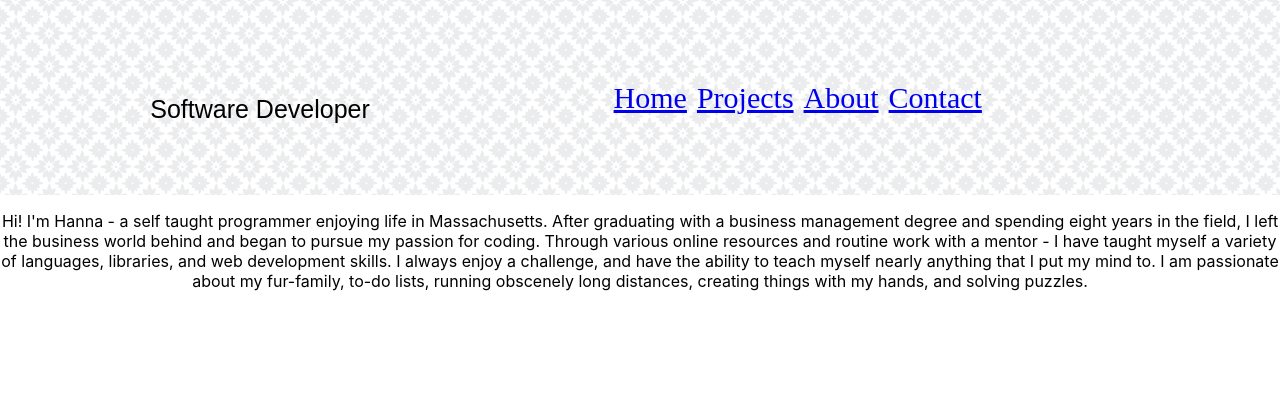
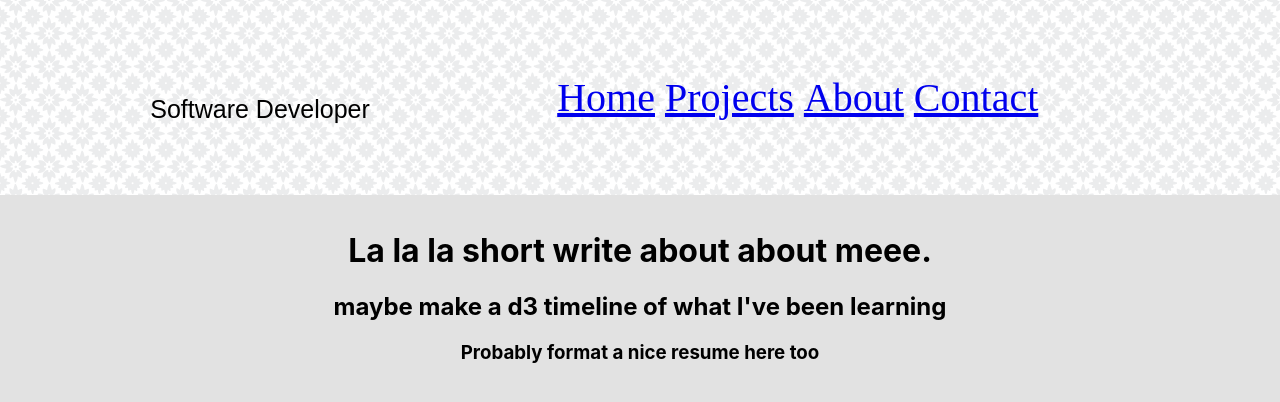
Before and after one commit to hannamlittlefield/AlexanderSucks, a React (Create React App) app: page /about in a window 1280 px wide. Shown: the top 402 px of the page. Built offline with nearby package versions, Linux system fonts and the light colour scheme; a web font is replaced by a local one.

Commit message:
adding basic css to about me page

```diff
--- a/src/AboutMe.js
+++ b/src/AboutMe.js
@@ -2,11 +2,16 @@ import React from 'react'
 
 export default function About(){
     return(
-        <p>Hi! I'm Hanna - a self taught programmer enjoying life in Massachusetts. After graduating with a business management degree and spending eight years in the field, I left the business world behind and began to pursue my passion for coding.
+        <div align="center" className="Projects">
+            {/*<p>Hi! I'm Hanna - a self taught programmer enjoying life in Massachusetts. After graduating with a business management degree and spending eight years in the field, I left the business world behind and began to pursue my passion for coding.
 
-        Through various online resources and routine work with a mentor - I have taught myself a variety of languages, libraries, and web development skills. I always enjoy a challenge, and have the ability to teach myself nearly anything that I put my mind to.
+            Through various online resources and routine work with a mentor - I have taught myself a variety of languages, libraries, and web development skills. I always enjoy a challenge, and have the ability to teach myself nearly anything that I put my mind to.
 
-        I am passionate about my fur-family, to-do lists, running obscenely long distances, creating things with my hands, and solving puzzles.
-        </p>
+            I am passionate about my fur-family, to-do lists, running obscenely long distances, creating things with my hands, and solving puzzles.
+    </p>*/}
+    <h1>La la la short write about about meee. </h1>
+    <h2> maybe make a d3 timeline of what I've been learning</h2>
+    <h3>Probably format a nice resume here too</h3>
+        </div>
     )
 }
--- a/src/App.css
+++ b/src/App.css
@@ -25,6 +25,12 @@ a {
   height: 100vh;
 }
 
+.About{
+  background-color: #e2e2e2;
+  padding-top: 15px;
+  height: 100vh;
+}
+
 .App-link {
   color: #bbb5c3;
 }
@@ -46,7 +52,7 @@ a {
 }
 
 .nav {
-	font-size: 30px;
+	font-size: 40px;
 }
 
 .nav li {
--- a/src/Navbar.js
+++ b/src/Navbar.js
@@ -5,7 +5,7 @@ import { Link } from "react-router-dom";
 export default function NavTopbar(){
     return (
       <div style={{ display: 'block', width: 700, padding: 30 }}>
-      <Navbar bg="#ede7f6" className='nav'>
+      <Navbar bg="#ede7f6" className='nav' fixed='top'>
         <Link to="/home">Home</Link>
         <Link to="/projects">Projects</Link>
         <Link to="/about">About</Link>
```
